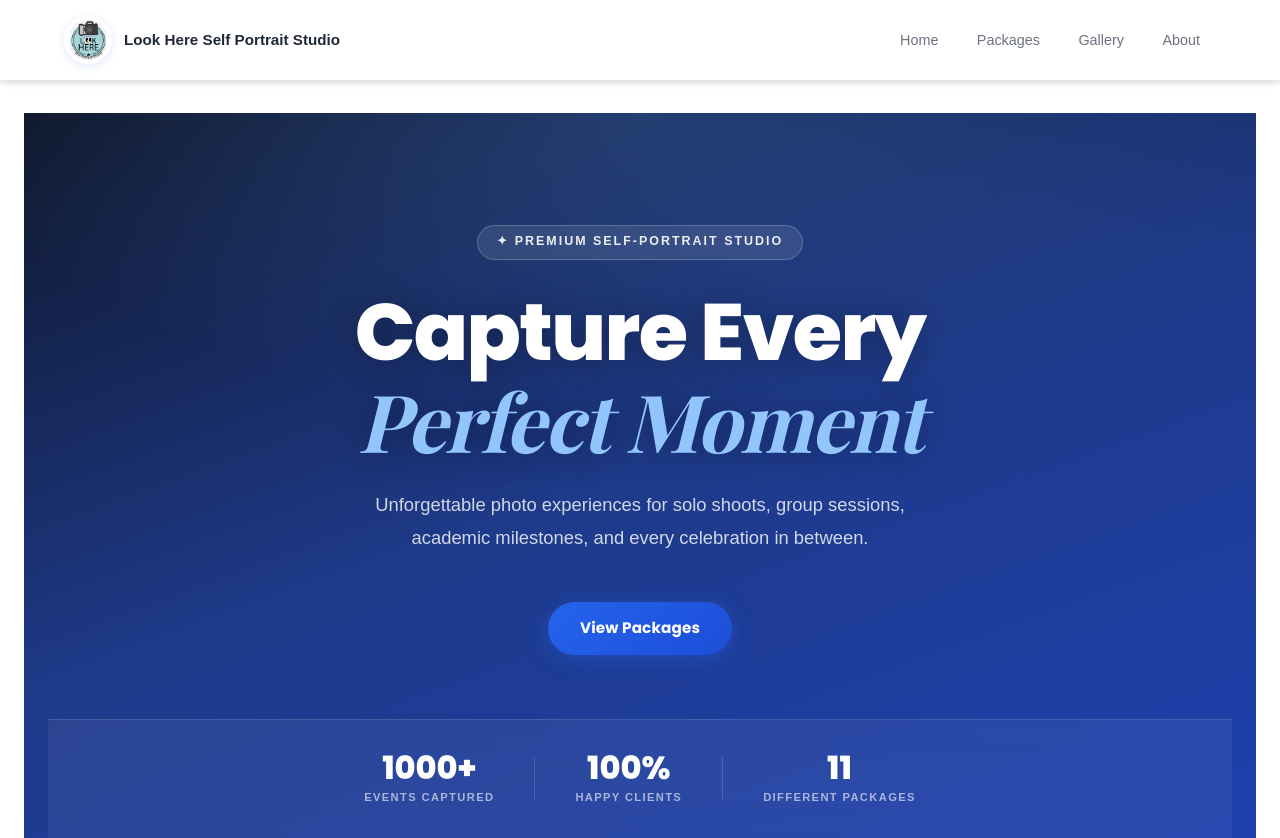
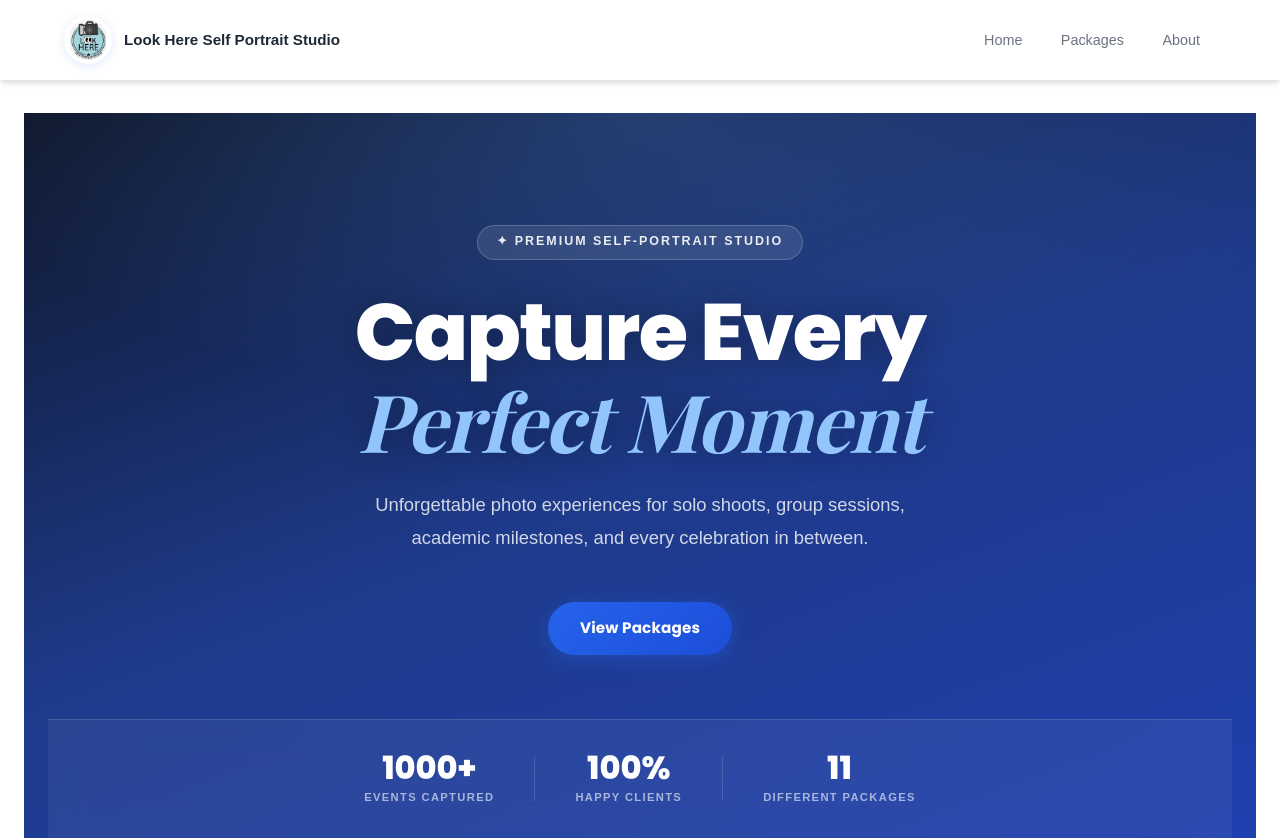
Before and after one commit to claudinebril23-dotcom/lookhere, a Django app: page / in a window 1280 px wide. Shown: the top 838 px of the page. Run offline with Django 5.2, Linux system fonts and the light colour scheme; data comes from the database, SQL or seed files in the repository; data that the repository does not hold is empty; parts of the project's set-up code (start-up, migrations or seed data) failed here and were passed over; some web fonts are replaced.

Commit message:
Remove gallery page from nav/footer/home; fix media URL serving for Cloudinary

```diff
--- a/LHSPS/urls.py
+++ b/LHSPS/urls.py
@@ -10,4 +10,8 @@ from django.conf.urls.static import static
 urlpatterns = [
     path('admin/', admin.site.urls),
     path('', include('bookings.urls')),
-] + static(settings.MEDIA_URL, document_root=settings.MEDIA_ROOT)
+]
+
+# Serve media files locally in development (Cloudinary handles it in production)
+if settings.DEBUG:
+    urlpatterns += static(settings.MEDIA_URL, document_root=settings.MEDIA_ROOT)
--- a/bookings/templates/bookings/base.html
+++ b/bookings/templates/bookings/base.html
@@ -33,7 +33,6 @@
             <ul class="nav-menu" id="nav-menu">
                 <li><a href="{% url 'home' %}">Home</a></li>
                 <li><a href="{% url 'packages' %}">Packages</a></li>
-                <li><a href="{% url 'gallery' %}">Gallery</a></li>
                 <li><a href="{% url 'about' %}">About</a></li>
             </ul>
         </div>
@@ -84,7 +83,6 @@
                 <ul>
                     <li><a href="{% url 'home' %}">Home</a></li>
                     <li><a href="{% url 'packages' %}">Packages</a></li>
-                    <li><a href="{% url 'gallery' %}">Gallery</a></li>
                     <li><a href="{% url 'about' %}">About Us</a></li>
                 </ul>
             </div>
--- a/bookings/templates/bookings/home.html
+++ b/bookings/templates/bookings/home.html
@@ -837,54 +837,7 @@
   </div>
 </section>
 
-<!-- ═══════════════════════════════════════════
-     GALLERY PREVIEW
-═══════════════════════════════════════════ -->
-{% if gallery_photos %}
-<div class="hp-gallery-wrap">
-  <div class="hp-section-label">From Our Studio</div>
-  <h2 class="hp-section-title">A Peek Inside the Studio</h2>
-  <p class="hp-section-sub">Real sessions, real moments — every shot tells a story.</p>
-
-  <!-- Spotlight: auto-rotates through ALL gallery photos -->
-  <div class="hp-gallery-spotlight" id="hpSpotlight">
-    {% for photo in gallery_photos %}
-    <div class="hp-gallery-spotlight-slide{% if forloop.first %} active{% endif %}" data-index="{{ forloop.counter0 }}">
-      <img src="{{ photo.image.url }}" alt="{{ photo.title }}" loading="{% if forloop.first %}eager{% else %}lazy{% endif %}">
-    </div>
-    {% endfor %}
-    <div class="hp-gallery-spotlight-caption">
-      {% if featured_photo %}
-      <span class="hp-spotlight-badge">✨ Latest Upload</span>
-      {% endif %}
-    </div>
-  </div>
-
-  <!-- Dot indicators -->
-  <div class="hp-gallery-dots" id="hpDots">
-    {% for photo in gallery_photos %}
-    <button class="hp-gallery-dot{% if forloop.first %} active{% endif %}" aria-label="Go to slide {{ forloop.counter }}"></button>
-    {% endfor %}
-  </div>
-
-  <!-- Thumbnail grid: each cell cycles its own image independently -->
-  <div class="hp-gallery-grid" id="hpThumbGrid">
-    {% for photo in gallery_photos|slice:":8" %}
-    <div class="hp-gallery-thumb" data-thumb-index="{{ forloop.counter0 }}">
-      {% for p in gallery_photos %}
-      <div class="hp-gallery-thumb-inner{% if forloop.counter0 == 0 %} active{% endif %}">
-        <img src="{{ p.image.url }}" alt="{{ p.title }}" loading="lazy">
-      </div>
-      {% endfor %}
-    </div>
-    {% endfor %}
-  </div>
-
-  <div class="hp-gallery-cta">
-    <a href="{% url 'gallery' %}" class="hp-btn hp-btn-primary">View Full Gallery →</a>
-  </div>
-</div>
-{% endif %}
+<!-- Gallery section removed -->
 
 <!-- ═══════════════════════════════════════════
      CTA BANNER
```
